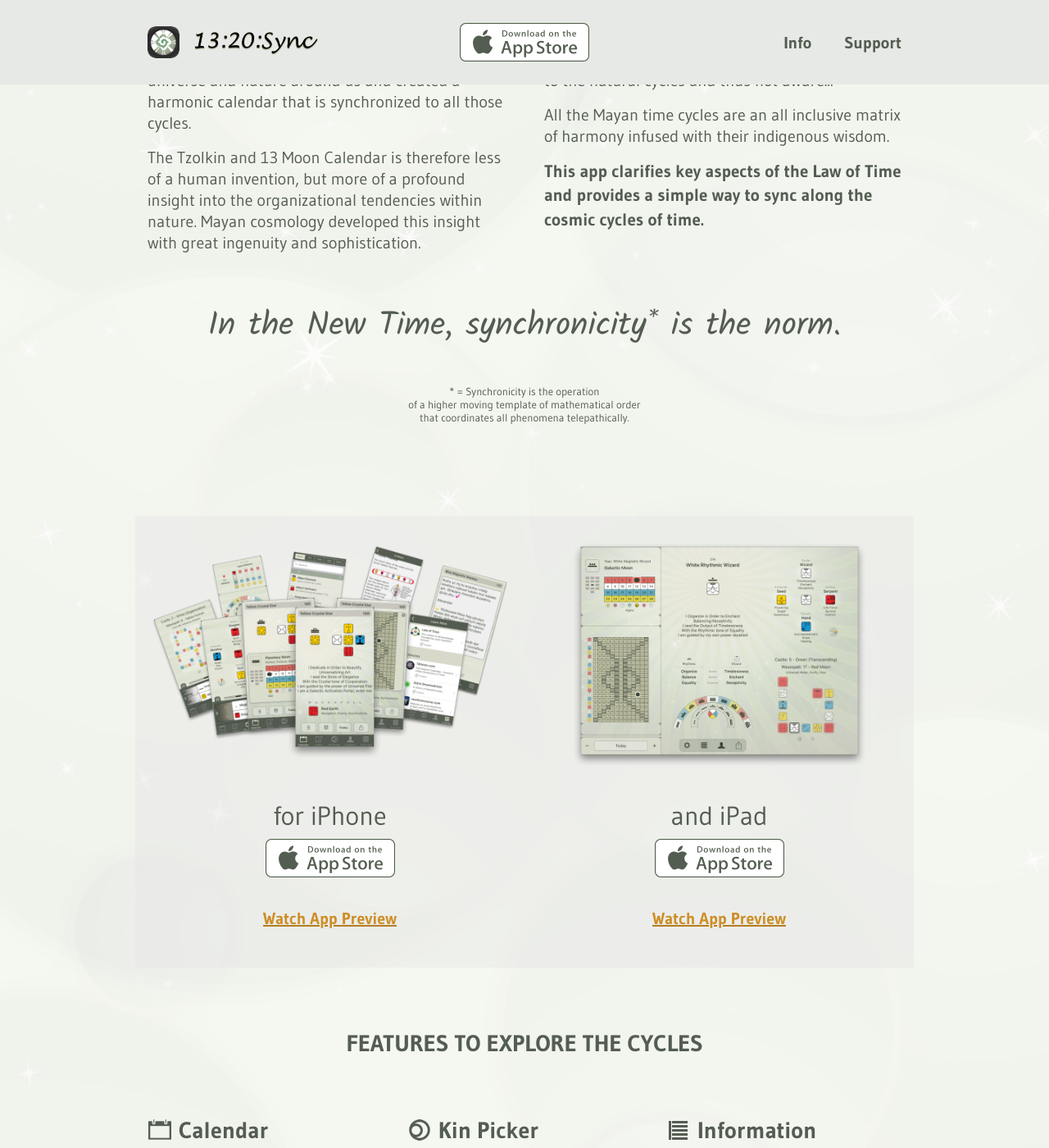
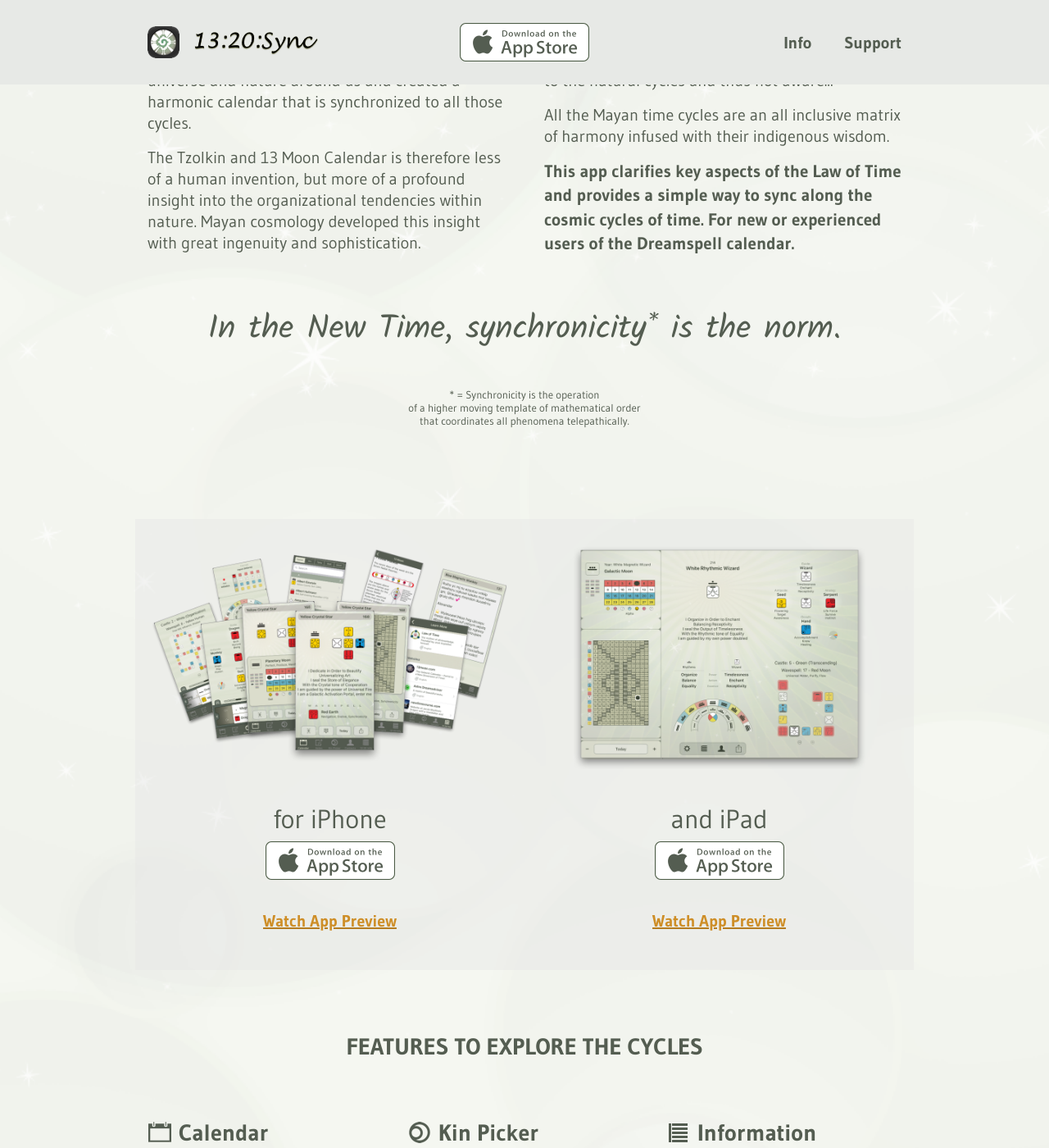
Before and after one commit to redhousestudio/1320sync.github.io, a Jekyll site: the page built from index.html, in a window 1280 px wide and 1400 px high, scrolled down 803 px. Shown: the whole window at 82% size. Built offline with Jekyll 4.4.1, drawn with Linux system fonts in a browser that asks for light colours; nearby versions of some CDN libraries.

Commit message:
better text

```diff
--- a/css/style.css
+++ b/css/style.css
@@ -139,6 +139,7 @@
   color: #545d51;
   font-size: 21px;
   line-height: 1.4;
+  font-stretch: extra-expanded;
 }
 
 .top-section .two-col-section .two-col-bottom-message {
--- a/index.html
+++ b/index.html
@@ -38,7 +38,7 @@
 						</div>
 						<p class="two-col-text text-center text-sm-left">Our irregular Gregorian calendar was invented to pay taxes, not to keep time. It is not synchronized to the natural cycles and thus not aware...</p>
 						<p class="two-col-text text-center text-sm-left">All the Mayan time cycles are an all inclusive matrix of harmony infused with their indigenous wisdom.</p>
-						<p class="two-col-text text-center text-sm-left"><strong>This app clarifies key aspects of the Law of Time and provides a simple way to sync along the cosmic cycles of time.</strong></p>
+						<p class="two-col-text text-center text-sm-left"><strong>This app clarifies key aspects of the Law of Time and provides a simple way to sync along the cosmic cycles of time. For new or experienced users of the Dreamspell calendar.</strong></p>
 					</div>
 					<div class="col-12">
 						<h1 class="two-col-bottom-message text-center mt-4 mt-md-5">In the New Time, synchronicity* is the norm.</h1>
```
